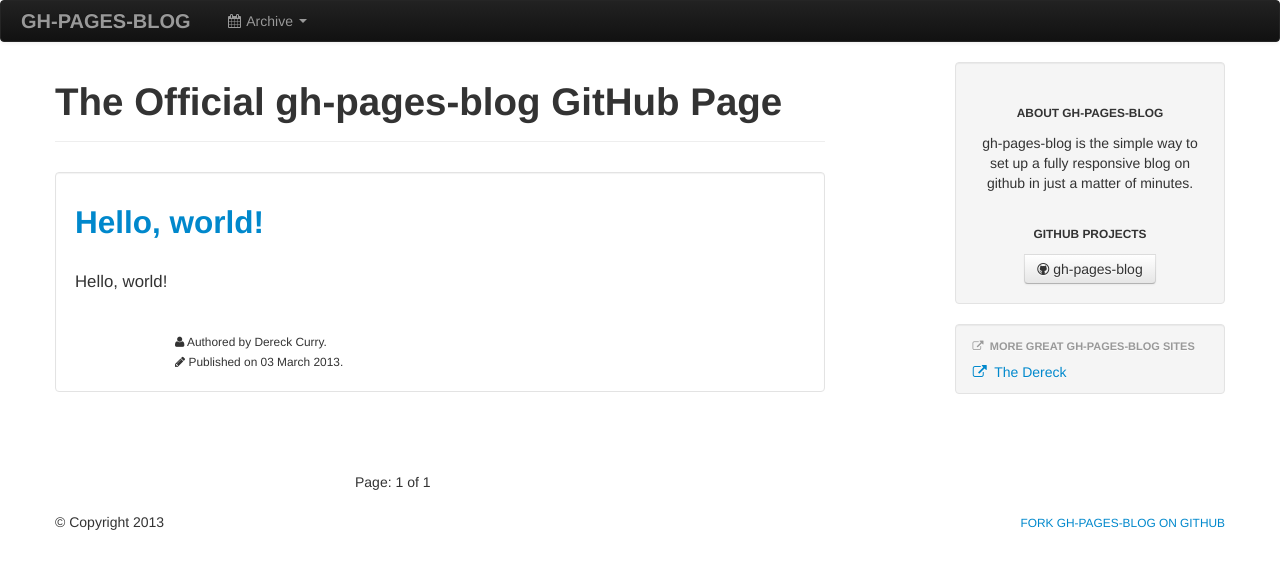
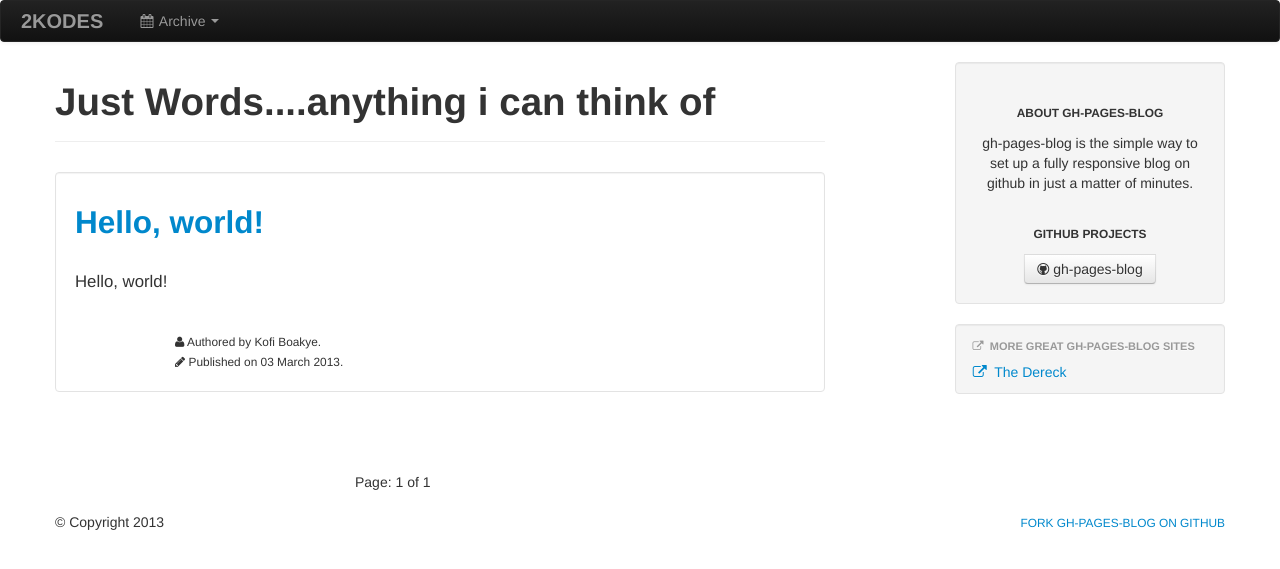
Before and after one commit to 2kodes/just_words, a Jekyll site: the page built from index.html, in a window 1280 px wide. Shown: the top 569 px of the page. Built offline with Jekyll 4.4.1, drawn with Linux system fonts in a browser that asks for light colours; the list of posts is cut into pages by our own code.

Commit message:
Changed description and other details with correct information

```diff
--- a/_config.yml
+++ b/_config.yml
@@ -23,12 +23,12 @@
 # url : http://thedereck.github.io
 # email : thedereck@thedereck.com
 # author : Dereck Curry
-name : gh-pages-blog
-brand : gh-pages-blog
-description : The Official gh-pages-blog GitHub Page
-url : http://thedereck.github.io/gh-pages-blog
-email : thedereck@thedereck.com
-author: Dereck Curry
+name : just_words
+brand : 2kodes
+description : Just Words....anything i can think of
+url : http://2kodes.github.io/just_words
+email : kofiok@gmail.com
+author: Kofi Boakye
 
 
 # The following is a list of files to exclude from inclusion in the
```
